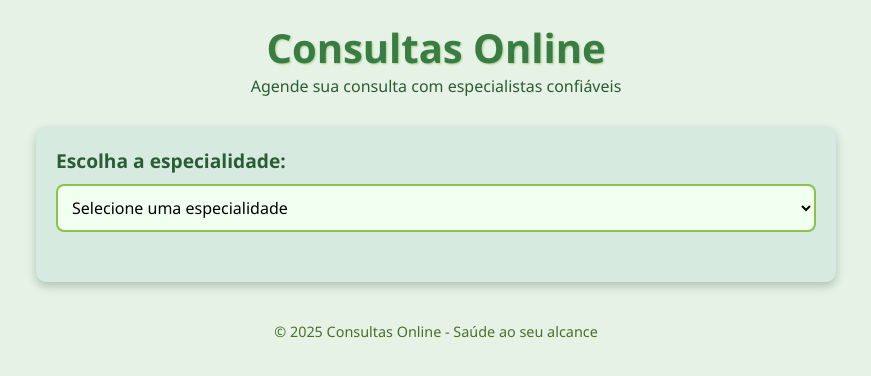
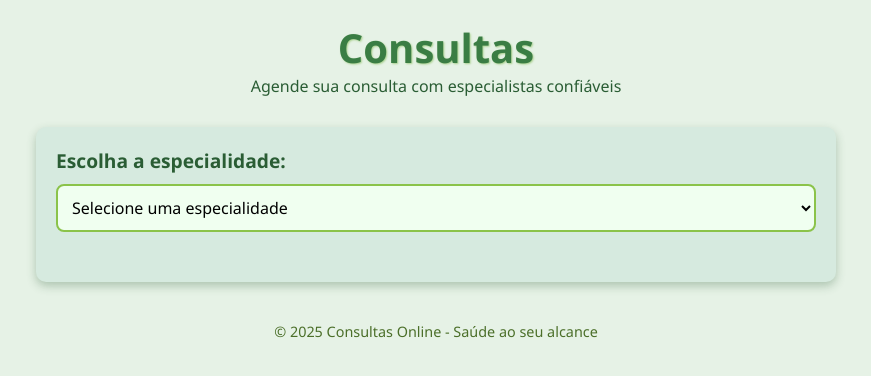
Before and after one commit to arthurr126/pi, a plain HTML site: page consulta/consulta.html in a window 1280 px wide. Shown: the whole page, without its empty margins (204-1075 px from the left). Drawn offline with Linux system fonts and the light colour scheme.

Commit message:
autualização

```diff
--- a/consulta/index.html
+++ b/consulta/consulta.html
@@ -8,7 +8,7 @@
 </head>
 <body>
   <header>
-    <h1>Consultas Online</h1>
+    <h1>Consultas</h1>
     <p>Agende sua consulta com especialistas confiáveis</p>
   </header>
 
```
Also changed, not shown: index.html (renamed from cadastro.html), 1 other file.
